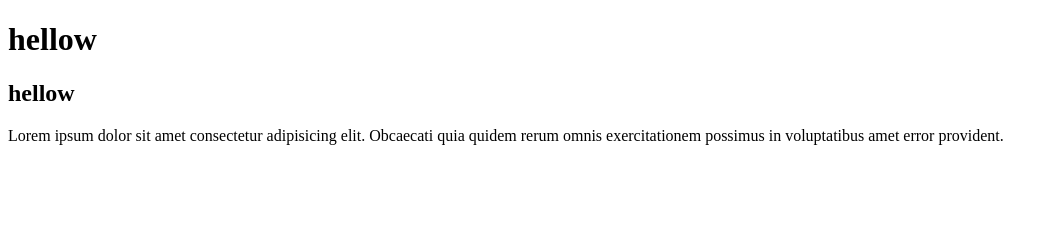
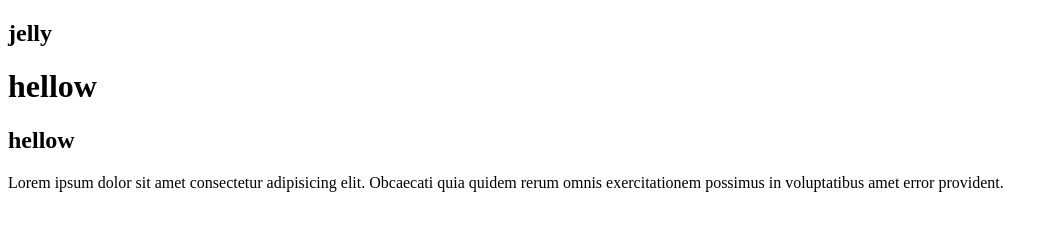
Before and after one commit to ehteshamshani02-afk/pot, a plain HTML site: page index.html in a window 1280 px wide. Shown: the whole page, without its empty margins (0-1059 px from the left). Drawn offline with Linux system fonts and the light colour scheme.

Commit message:
third commit

```diff
--- a/index.html
+++ b/index.html
@@ -6,6 +6,7 @@
     <title>Document</title>
 </head>
 <body>
+    <h2>jelly </h2>
     <h1>hellow</h1>
     <h2>hellow</h2>
     <p>Lorem ipsum dolor sit amet consectetur adipisicing elit. Obcaecati quia quidem rerum omnis exercitationem possimus in voluptatibus amet error provident.
```
